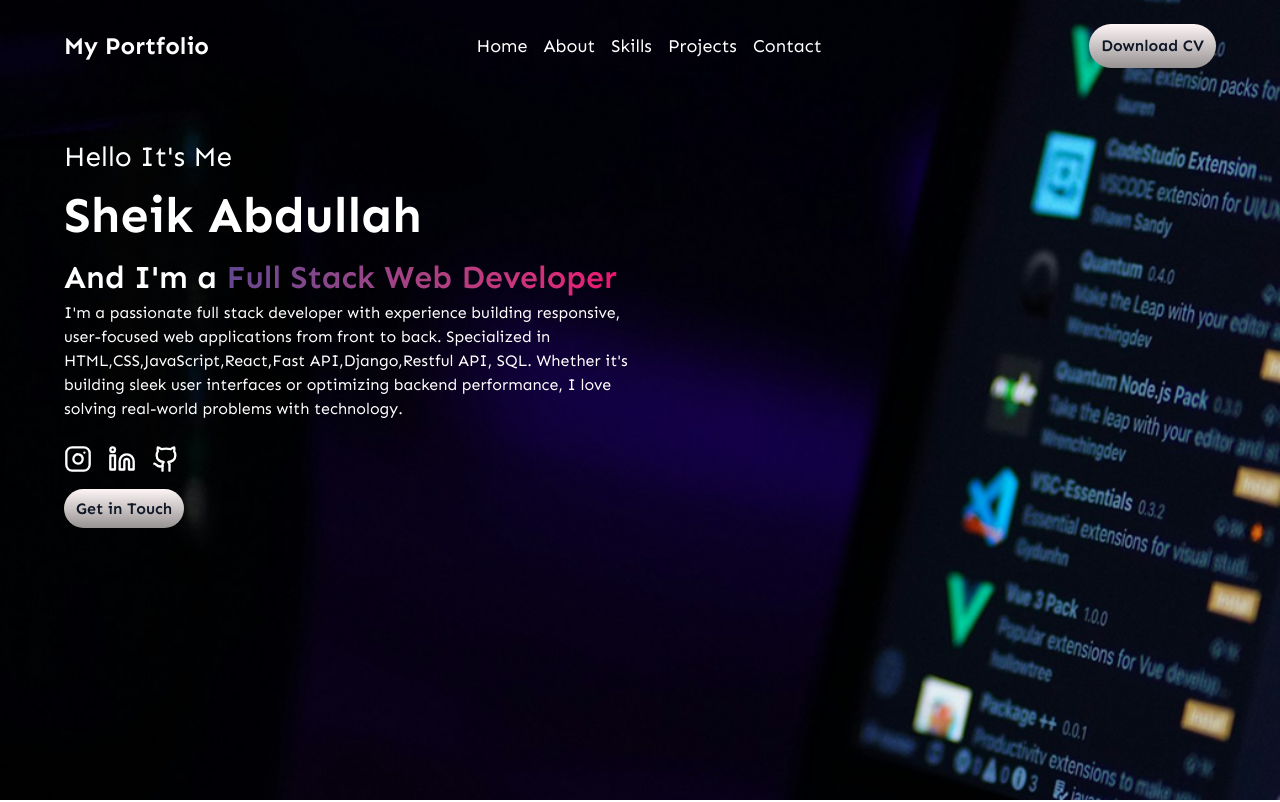
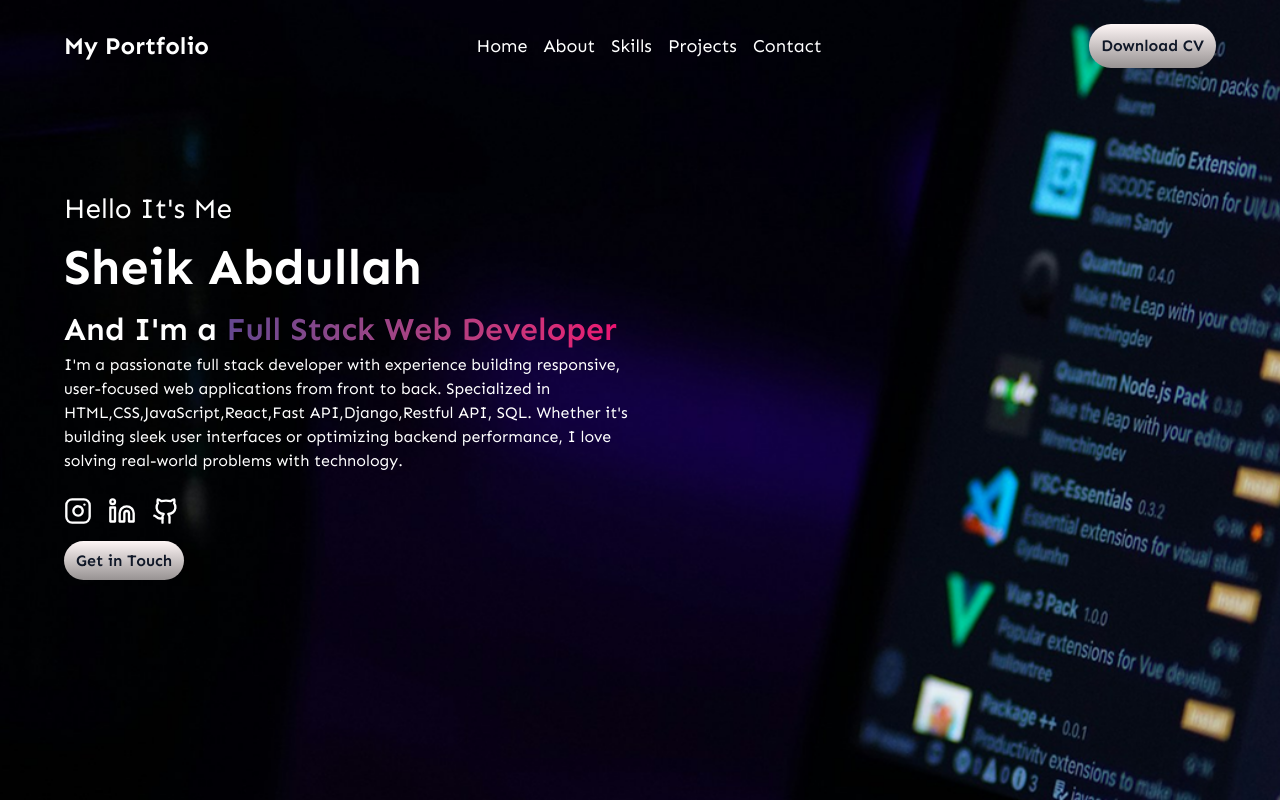
Before and after one commit to SheikAbdullahProjects/portfolio, a React (Vite) app: page / in a window 1280 px wide. Shown: the top 802 px of the page. Built offline with nearby package versions, Linux system fonts and the light colour scheme.

Commit message:
Update HeroContent.jsx

```diff
--- a/src/components/HeroContent.jsx
+++ b/src/components/HeroContent.jsx
@@ -3,7 +3,7 @@ import React from "react";
 
 const HeroContent = () => {
   return (
-    <div className="md:max-w-1/2 pt-17">
+    <div className="md:max-w-1/2 pt-17 sm:pt-30">
       <h2 className="text-white font-light text-[22px] sm:text-[28px]">Hello It's Me</h2>
       <h1 className="text-white font-bold text-[40px] sm:text-[50px]">Sheik Abdullah</h1>
       <h3 className="text-white font-semibold text-[26px] sm:text-[32px]">
```
